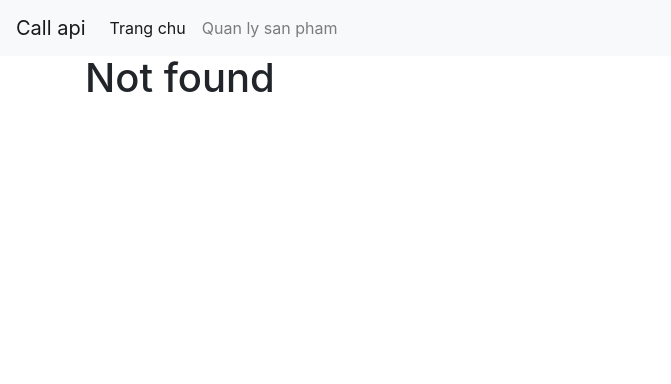
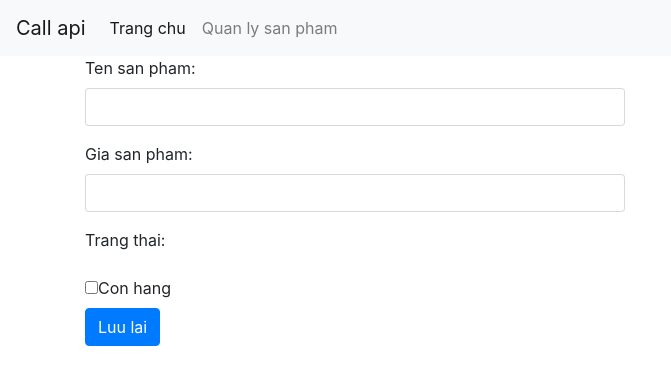
Before and after one commit to trieuquang204/call-api-reactjs, a React (Create React App) app: page /product/add in a window 1280 px wide. Before the commit this address had no page. Shown: the top 384 px of the page, without its empty margins (0-671 px from the left). Built offline with nearby package versions, Linux system fonts and the light colour scheme.

Commit message:
89 tich hop router p2

```diff
--- a/src/App.js
+++ b/src/App.js
@@ -1,7 +1,7 @@
 import React, { Component } from "react";
 import { Route, Switch, BrowserRouter as Router } from "react-router-dom";
 import Menu from "./components/Menu/Menu";
-import ProductList from "./components/ProductList/ProductList";
+// import ProductList from "./components/ProductList/ProductList";
 
 import routes from "./routes";
 class App extends Component {
@@ -28,10 +28,6 @@ class App extends Component {
         <Menu />
         <div className="container">
           <div className="row">
-            {/* <div className="col-md-12">
-              <button className="btn btn-info mt-3 mb-3">Them san pham</button>
-              <ProductList />
-            </div> */}
             {this.showContentMenus(routes)}
           </div>
         </div>
--- a/src/components/ProductItem/ProductItem.js
+++ b/src/components/ProductItem/ProductItem.js
@@ -2,14 +2,17 @@ import React, { Component } from "react";
 
 class ProductItem extends Component {
   render() {
+    var { product, index } = this.props;
+    var statusName = product.status ? "Con hang" : "het hang";
+    var statusClass = product.status ? "warning" : "default";
     return (
       <tr>
-        <td>1</td>
-        <td>1</td>
-        <td>iphone</td>
-        <td>500</td>
+        <td>{index + 1}</td>
+        <td>{product.id}</td>
+        <td>{product.name}</td>
+        <td>{product.price}</td>
         <td>
-          <span className="label label-warning">Con hang</span>
+          <span className={`label label-${statusClass}`}>{statusName}</span>
         </td>
         <td>
           <button className="btn btn-success">Sua</button>
--- a/src/components/ProductList/ProductList.js
+++ b/src/components/ProductList/ProductList.js
@@ -1,5 +1,5 @@
 import React, { Component } from "react";
-import ProductItem from "../ProductItem/ProductItem";
+// import ProductItem from "../ProductItem/ProductItem";
 
 class ProductList extends Component {
   render() {
@@ -20,11 +20,7 @@ class ProductList extends Component {
                 <th>Hanh dong</th>
               </tr>
             </thead>
-            <tbody>
-              <ProductItem />
-              <ProductItem />
-              <ProductItem />
-            </tbody>
+            <tbody>{this.props.children}</tbody>
           </table>
         </div>
       </div>
--- /dev/null
+++ b/src/pages/ProductActionPage/ProductActionPage.js
@@ -0,0 +1,34 @@
+import React, { Component } from "react";
+
+class ProductActionPage extends Component {
+  render() {
+    return (
+      <div className="col-md-6">
+        <form>
+          <div className="form-group">
+            <label>Ten san pham:</label>
+            <input type="text" className="form-control" />
+          </div>
+          <div className="form-group">
+            <label>Gia san pham:</label>
+            <input type="number" className="form-control" />
+          </div>
+          <div className="form-group">
+            <label>Trang thai:</label>
+          </div>
+          <div className="checkbox">
+            <label>
+              <input type="checkbox" />
+              Con hang
+            </label>
+          </div>
+          <button type="submit" className="btn btn-primary">
+            Luu lai
+          </button>
+        </form>
+      </div>
+    );
+  }
+}
+
+export default ProductActionPage;
--- a/src/routes.js
+++ b/src/routes.js
@@ -1,18 +1,35 @@
-import React from 'react';
-import HomePage from './pages/HomePage/HomePage';
-import NotFoundPage from './pages/NotFound/NotFoundPage';
+import React from "react";
+import HomePage from "./pages/HomePage/HomePage";
+import NotFoundPage from "./pages/NotFound/NotFoundPage";
+import ProductListPage from "./pages/ProductListPage/ProductListPage";
+import ProductActionPage from "./pages/ProductActionPage/ProductActionPage";
 
 const routes = [
   {
-    path: '/',
+    path: "/",
     exact: true,
-    main: () => <HomePage/>
+    main: () => <HomePage />,
   },
   {
-    path: '',
+    path: "/product-list",
     exact: false,
-    main: () => <NotFoundPage/>
+    main: () => <ProductListPage />,
   },
-]
+  {
+    path: "/product/add",
+    exact: false,
+    main: () => <ProductActionPage />,
+  },
+  {
+    path: "/product/:id/edit",
+    exact: false,
+    main: ({ match }) => <ProductActionPage match={match} />,
+  },
+  {
+    path: "",
+    exact: false,
+    main: () => <NotFoundPage />,
+  },
+];
 
 export default routes;
```
Also changed, not shown: src/pages/ProductListPage/ProductListPage.js (+6 -13 lines), 1 other file (tests, documents, lock files or other folders).
